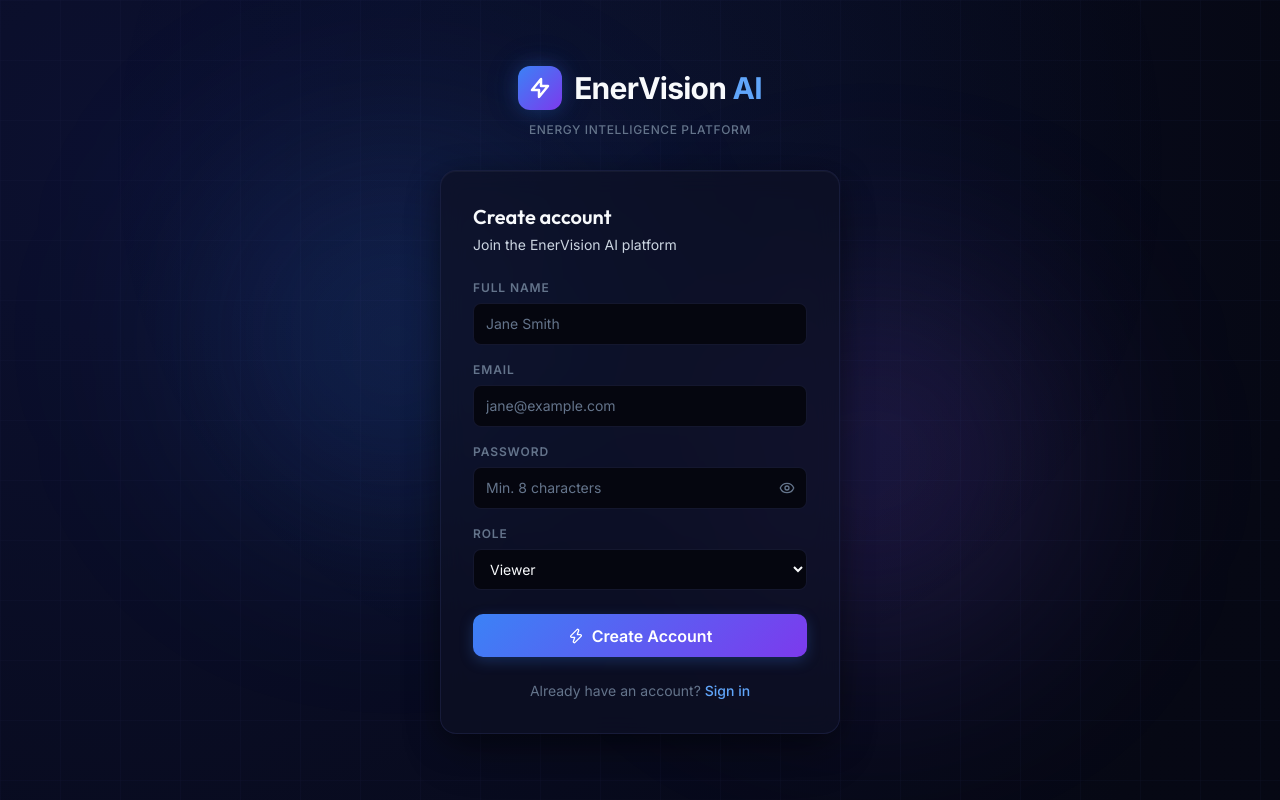
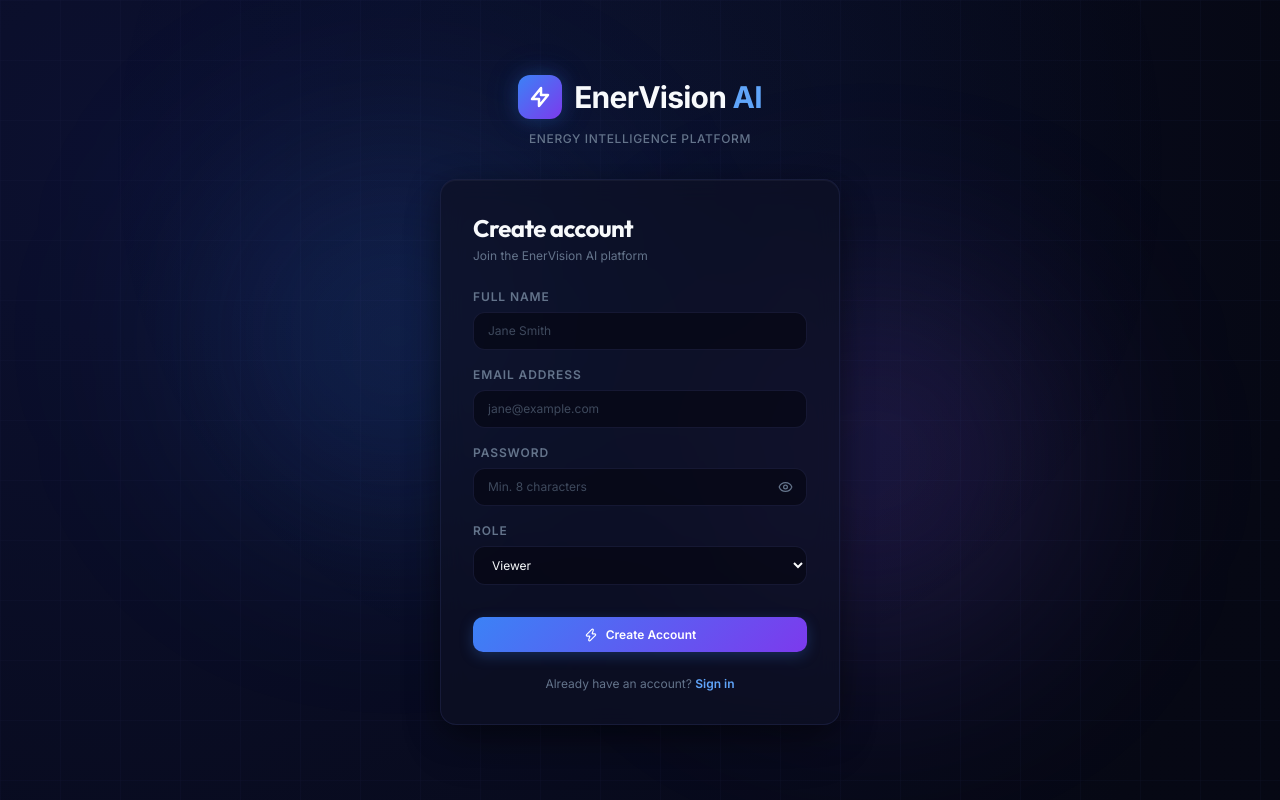
Before and after one commit to SOHAMPAL23/Synenergy, a React (Vite) app in the folder frontend/: page /register in a window 1280 px wide. Built offline with nearby package versions, Linux system fonts and the light colour scheme; no server answers.

Commit message:
feat: implement user authentication pages for registration and login

```diff
--- a/frontend/src/pages/Login.tsx
+++ b/frontend/src/pages/Login.tsx
@@ -30,35 +30,39 @@ const Login: React.FC = () => {
 
   return (
     <motion.div
-      initial={{ opacity: 0, y: 20 }}
+      initial={{ opacity: 0, y: 16 }}
       animate={{ opacity: 1, y: 0 }}
-      className="glass-card p-8"
+      className="glass-card p-8 border border-bg-border/60 shadow-xl"
     >
-      <h2 className="text-xl font-display font-semibold text-text-primary mb-1">Welcome back</h2>
-      <p className="text-sm text-text-secondary mb-6">Sign in to your EnerVision AI account</p>
+      <h2 className="text-2xl font-display font-bold text-text-primary mb-1 tracking-tight">Welcome back</h2>
+      <p className="text-xs text-text-muted mb-6">Sign in to your EnerVision AI account</p>
 
       {error && (
-        <div className="flex items-center gap-2 bg-danger-500/10 border border-danger-500/30 rounded-lg px-3 py-2.5 mb-4">
+        <motion.div
+          initial={{ opacity: 0, y: -4 }}
+          animate={{ opacity: 1, y: 0 }}
+          className="flex items-center gap-2 bg-danger-500/10 border border-danger-500/30 rounded-xl px-3.5 py-2.5 mb-4"
+        >
           <AlertCircle size={14} className="text-danger-400 flex-shrink-0" />
-          <p className="text-sm text-danger-400">{error}</p>
-        </div>
+          <p className="text-xs text-danger-400 font-medium">{error}</p>
+        </motion.div>
       )}
 
       <form onSubmit={handleSubmit} className="space-y-4">
         <div>
-          <label className="label block mb-1.5">Email</label>
+          <label className="label block mb-1.5 font-semibold text-text-secondary">Email address</label>
           <input
             type="email"
             required
             value={email}
             onChange={e => setEmail(e.target.value)}
             placeholder="you@example.com"
-            className="w-full bg-bg-primary border border-bg-border rounded-lg px-3 py-2.5 text-sm text-text-primary placeholder:text-text-muted focus:border-electric-500/60 transition-colors"
+            className="w-full bg-bg-primary/60 border border-bg-border rounded-xl px-3.5 py-2.5 text-xs text-text-primary placeholder:text-text-muted/60 focus:border-electric-500/50 focus:ring-4 focus:ring-electric-500/10 transition-all outline-none"
           />
         </div>
 
         <div>
-          <label className="label block mb-1.5">Password</label>
+          <label className="label block mb-1.5 font-semibold text-text-secondary">Password</label>
           <div className="relative">
             <input
               type={showPw ? 'text' : 'password'}
@@ -66,14 +70,14 @@ const Login: React.FC = () => {
               value={password}
               onChange={e => setPassword(e.target.value)}
               placeholder="••••••••"
-              className="w-full bg-bg-primary border border-bg-border rounded-lg px-3 py-2.5 pr-10 text-sm text-text-primary placeholder:text-text-muted focus:border-electric-500/60 transition-colors"
+              className="w-full bg-bg-primary/60 border border-bg-border rounded-xl px-3.5 py-2.5 pr-11 text-xs text-text-primary placeholder:text-text-muted/60 focus:border-electric-500/50 focus:ring-4 focus:ring-electric-500/10 transition-all outline-none"
             />
             <button
               type="button"
               onClick={() => setShowPw(p => !p)}
-              className="absolute right-3 top-1/2 -translate-y-1/2 text-text-muted hover:text-text-secondary"
+              className="absolute right-3.5 top-1/2 -translate-y-1/2 text-text-muted hover:text-text-secondary cursor-pointer"
             >
-              {showPw ? <EyeOff size={16} /> : <Eye size={16} />}
+              {showPw ? <EyeOff size={15} /> : <Eye size={15} />}
             </button>
           </div>
         </div>
@@ -81,17 +85,17 @@ const Login: React.FC = () => {
         <button
           type="submit"
           disabled={loading}
-          className="btn-primary w-full flex items-center justify-center gap-2 mt-2"
+          className="btn-primary w-full flex items-center justify-center gap-2 mt-4 text-xs font-bold cursor-pointer"
         >
-          {loading ? <Spinner size={16} /> : <Zap size={16} />}
+          {loading ? <Spinner size={14} className="text-white" /> : <Zap size={14} />}
           {loading ? 'Signing in…' : 'Sign In'}
         </button>
       </form>
 
-      <p className="text-center text-sm text-text-muted mt-6">
+      <p className="text-center text-xs text-text-muted mt-6">
         Don&apos;t have an account?{' '}
-        <Link to="/register" className="text-electric-400 hover:text-electric-300 font-medium">
-          Sign up
+        <Link to="/register" className="text-electric-400 hover:text-electric-300 font-semibold transition-colors">
+          Create an account
         </Link>
       </p>
     </motion.div>
--- a/frontend/src/pages/Register.tsx
+++ b/frontend/src/pages/Register.tsx
@@ -34,83 +34,113 @@ const Register: React.FC = () => {
 
   return (
     <motion.div
-      initial={{ opacity: 0, y: 20 }}
+      initial={{ opacity: 0, y: 16 }}
       animate={{ opacity: 1, y: 0 }}
-      className="glass-card p-8"
+      className="glass-card p-8 border border-bg-border/60 shadow-xl"
     >
-      <h2 className="text-xl font-display font-semibold text-text-primary mb-1">Create account</h2>
-      <p className="text-sm text-text-secondary mb-6">Join the EnerVision AI platform</p>
+      <h2 className="text-2xl font-display font-bold text-text-primary mb-1 tracking-tight">Create account</h2>
+      <p className="text-xs text-text-muted mb-6">Join the EnerVision AI platform</p>
 
       {error && (
-        <div className="flex items-center gap-2 bg-danger-500/10 border border-danger-500/30 rounded-lg px-3 py-2.5 mb-4">
+        <motion.div
+          initial={{ opacity: 0, y: -4 }}
+          animate={{ opacity: 1, y: 0 }}
+          className="flex items-center gap-2 bg-danger-500/10 border border-danger-500/30 rounded-xl px-3.5 py-2.5 mb-4"
+        >
           <AlertCircle size={14} className="text-danger-400 flex-shrink-0" />
-          <p className="text-sm text-danger-400">{error}</p>
-        </div>
+          <p className="text-xs text-danger-400 font-medium">{error}</p>
+        </motion.div>
       )}
 
       {success && (
-        <div className="flex items-center gap-2 bg-success-500/10 border border-success-500/30 rounded-lg px-3 py-2.5 mb-4">
+        <motion.div
+          initial={{ opacity: 0, y: -4 }}
+          animate={{ opacity: 1, y: 0 }}
+          className="flex items-center gap-2 bg-success-500/10 border border-success-500/30 rounded-xl px-3.5 py-2.5 mb-4"
+        >
           <CheckCircle size={14} className="text-success-400 flex-shrink-0" />
-          <p className="text-sm text-success-400">Account created! Redirecting to login…</p>
-        </div>
+          <p className="text-xs text-success-400 font-medium">Account created! Redirecting to login…</p>
+        </motion.div>
       )}
 
       <form onSubmit={handleSubmit} className="space-y-4">
         <div>
-          <label className="label block mb-1.5">Full name</label>
+          <label className="label block mb-1.5 font-semibold text-text-secondary">Full name</label>
           <input
-            name="full_name" type="text" required value={form.full_name} onChange={handleChange}
+            name="full_name"
+            type="text"
+            required
+            value={form.full_name}
+            onChange={handleChange}
             placeholder="Jane Smith"
-            className="w-full bg-bg-primary border border-bg-border rounded-lg px-3 py-2.5 text-sm text-text-primary placeholder:text-text-muted focus:border-electric-500/60 transition-colors"
+            className="w-full bg-bg-primary/60 border border-bg-border rounded-xl px-3.5 py-2.5 text-xs text-text-primary placeholder:text-text-muted/60 focus:border-electric-500/50 focus:ring-4 focus:ring-electric-500/10 transition-all outline-none"
           />
         </div>
 
         <div>
-          <label className="label block mb-1.5">Email</label>
+          <label className="label block mb-1.5 font-semibold text-text-secondary">Email address</label>
           <input
-            name="email" type="email" required value={form.email} onChange={handleChange}
+            name="email"
+            type="email"
+            required
+            value={form.email}
+            onChange={handleChange}
             placeholder="jane@example.com"
-            className="w-full bg-bg-primary border border-bg-border rounded-lg px-3 py-2.5 text-sm text-text-primary placeholder:text-text-muted focus:border-electric-500/60 transition-colors"
+            className="w-full bg-bg-primary/60 border border-bg-border rounded-xl px-3.5 py-2.5 text-xs text-text-primary placeholder:text-text-muted/60 focus:border-electric-500/50 focus:ring-4 focus:ring-electric-500/10 transition-all outline-none"
           />
         </div>
 
         <div>
-          <label className="label block mb-1.5">Password</label>
+          <label className="label block mb-1.5 font-semibold text-text-secondary">Password</label>
           <div className="relative">
             <input
-              name="password" type={showPw ? 'text' : 'password'} required value={form.password} onChange={handleChange}
+              name="password"
+              type={showPw ? 'text' : 'password'}
+              required
+              value={form.password}
+              onChange={handleChange}
               placeholder="Min. 8 characters"
-              className="w-full bg-bg-primary border border-bg-border rounded-lg px-3 py-2.5 pr-10 text-sm text-text-primary placeholder:text-text-muted focus:border-electric-500/60 transition-colors"
+              className="w-full bg-bg-primary/60 border border-bg-border rounded-xl px-3.5 py-2.5 pr-11 text-xs text-text-primary placeholder:text-text-muted/60 focus:border-electric-500/50 focus:ring-4 focus:ring-electric-500/10 transition-all outline-none"
             />
-            <button type="button" onClick={() => setShowPw(p => !p)}
-              className="absolute right-3 top-1/2 -translate-y-1/2 text-text-muted hover:text-text-secondary">
-              {showPw ? <EyeOff size={16} /> : <Eye size={16} />}
+            <button
+              type="button"
+              onClick={() => setShowPw(p => !p)}
+              className="absolute right-3.5 top-1/2 -translate-y-1/2 text-text-muted hover:text-text-secondary cursor-pointer"
+            >
+              {showPw ? <EyeOff size={15} /> : <Eye size={15} />}
             </button>
           </div>
         </div>
 
         <div>
-          <label className="label block mb-1.5">Role</label>
+          <label className="label block mb-1.5 font-semibold text-text-secondary">Role</label>
           <select
-            name="role" value={form.role} onChange={handleChange}
-            className="w-full bg-bg-primary border border-bg-border rounded-lg px-3 py-2.5 text-sm text-text-primary focus:border-electric-500/60 transition-colors"
+            name="role"
+            value={form.role}
+            onChange={handleChange}
+            className="w-full bg-bg-primary/60 border border-bg-border rounded-xl px-3.5 py-2.5 text-xs text-text-primary focus:border-electric-500/50 focus:ring-4 focus:ring-electric-500/10 transition-all outline-none cursor-pointer"
           >
-            <option value="viewer">Viewer</option>
-            <option value="analyst">Analyst</option>
-            <option value="admin">Admin</option>
+            <option value="viewer" className="bg-bg-secondary text-text-primary text-xs">Viewer</option>
+            <option value="analyst" className="bg-bg-secondary text-text-primary text-xs">Analyst</option>
+            <option value="admin" className="bg-bg-secondary text-text-primary text-xs">Admin</option>
           </select>
         </div>
 
-        <button type="submit" disabled={loading || success}
-          className="btn-primary w-full flex items-center justify-center gap-2 mt-2">
-          {loading ? <Spinner size={16} /> : <Zap size={16} />}
+        <button
+          type="submit"
+          disabled={loading || success}
+          className="btn-primary w-full flex items-center justify-center gap-2 mt-4 text-xs font-bold cursor-pointer"
+        >
+          {loading ? <Spinner size={14} className="text-white" /> : <Zap size={14} />}
           {loading ? 'Creating account…' : 'Create Account'}
         </button>
       </form>
 
-      <p className="text-center text-sm text-text-muted mt-6">
+      <p className="text-center text-xs text-text-muted mt-6">
         Already have an account?{' '}
-        <Link to="/login" className="text-electric-400 hover:text-electric-300 font-medium">Sign in</Link>
+        <Link to="/login" className="text-electric-400 hover:text-electric-300 font-semibold transition-colors">
+          Sign in
+        </Link>
       </p>
     </motion.div>
   )
```
